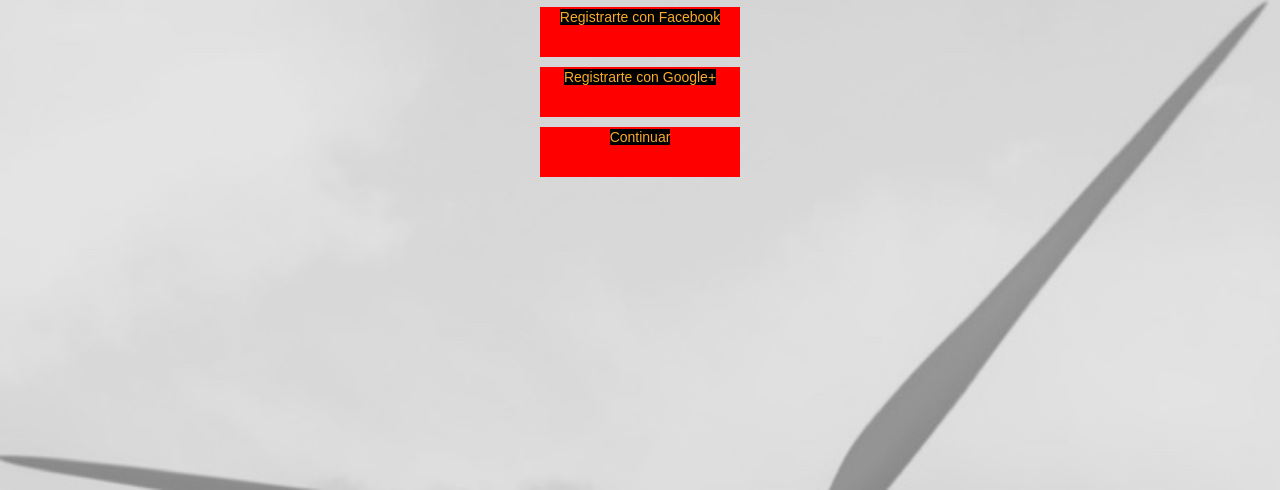
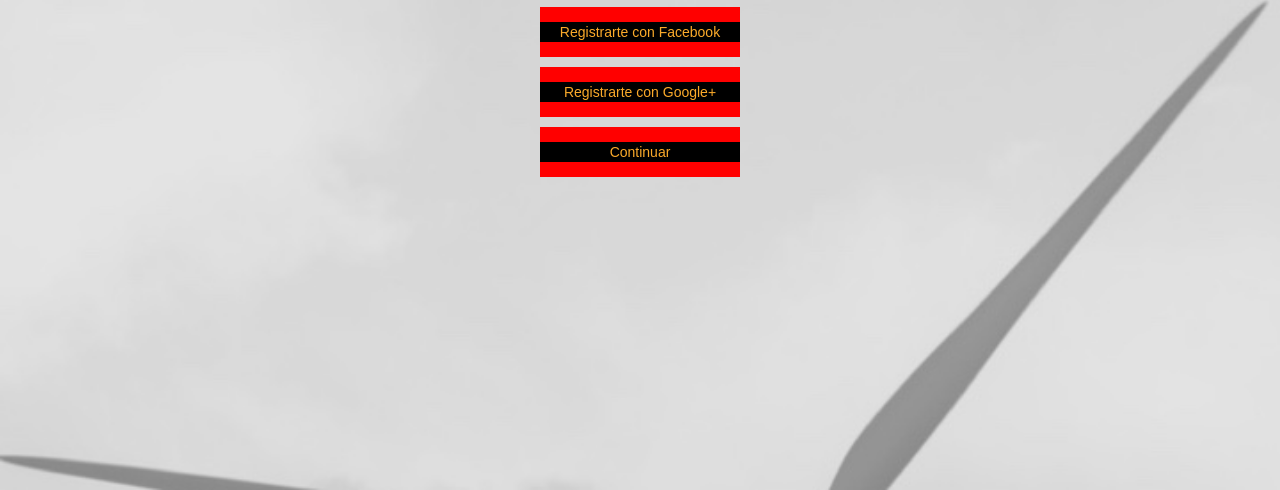
Before and after one commit to marialvarez/EcoFriends, a website: page www/index.html in a window 1280 px wide. Shown: the part 310-800 px from the top of the page. Drawn offline with nearby package versions, Linux system fonts and the light colour scheme.

Commit message:
pos botones

```diff
--- a/www/css/main.css
+++ b/www/css/main.css
@@ -51,8 +51,9 @@
 #login div a{
     background-color: #000;
     position: relative;
-    top: 0px;
-    bottom: 0px;
+    display: block;
+    top: 50%;
+    transform: translateY(-50%);
 }
 
 #login div{
```
